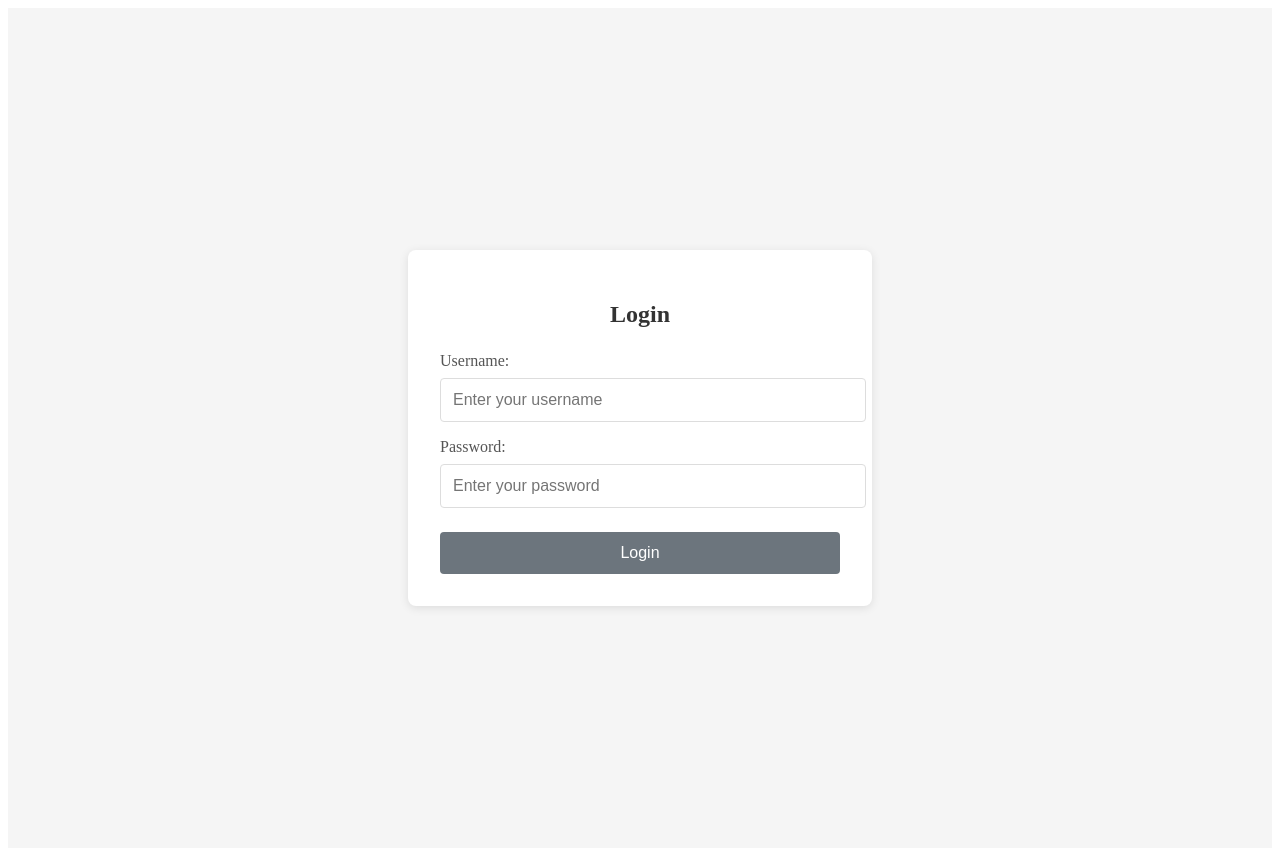
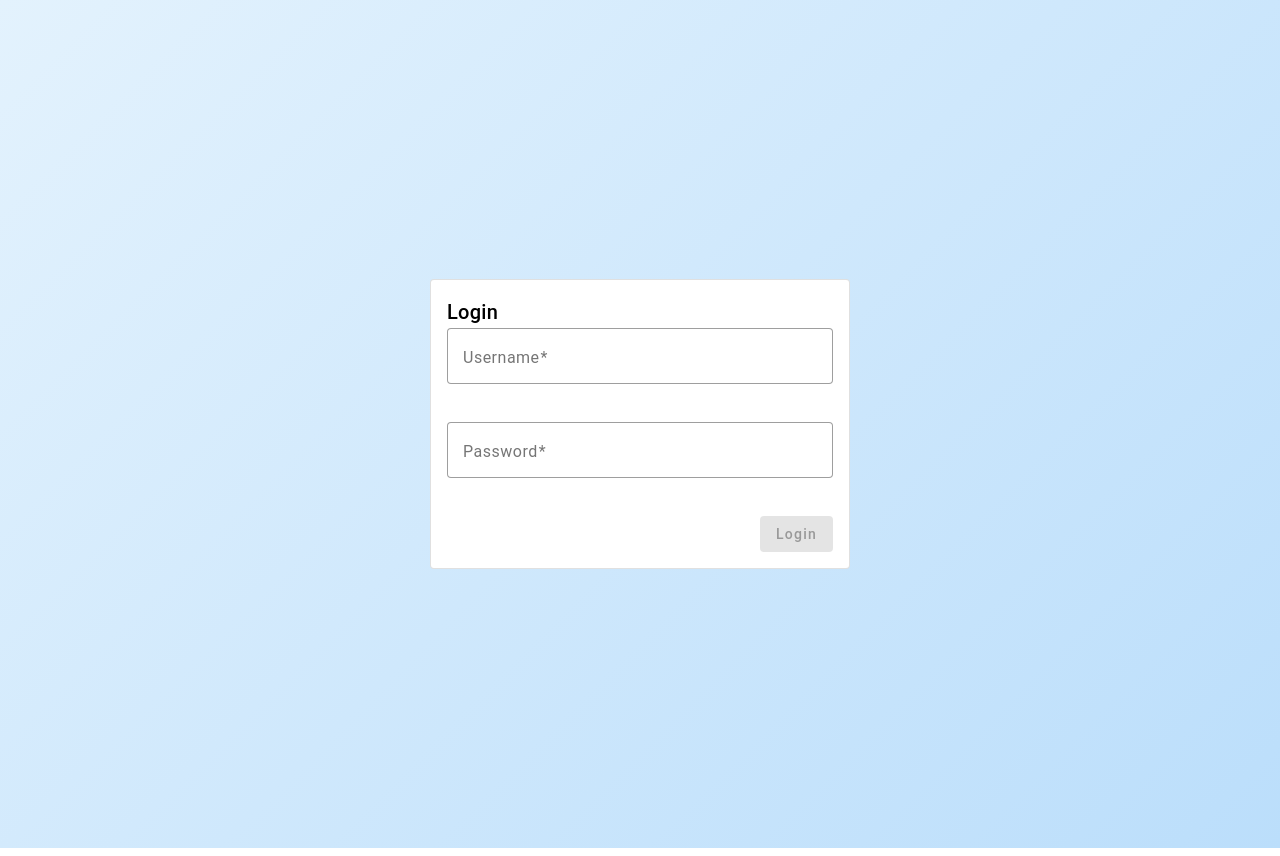
Before and after one commit to ykhanin80/Brain2-API-Demo-Angular-app, an Angular app: page /login in a window 1280 px wide. Built offline with nearby package versions, Linux system fonts and the light colour scheme.

Commit message:
cosmetics 2

```diff
--- a/package.json
+++ b/package.json
@@ -21,10 +21,13 @@
   },
   "private": true,
   "dependencies": {
+    "@angular/animations": "^20.1.6",
+    "@angular/cdk": "^20.1.6",
     "@angular/common": "^20.1.0",
     "@angular/compiler": "^20.1.0",
     "@angular/core": "^20.1.0",
     "@angular/forms": "^20.1.0",
+    "@angular/material": "^20.1.6",
     "@angular/platform-browser": "^20.1.0",
     "@angular/platform-server": "^20.1.0",
     "@angular/router": "^20.1.0",
--- a/src/app/app.config.ts
+++ b/src/app/app.config.ts
@@ -1,4 +1,5 @@
 import { ApplicationConfig, provideBrowserGlobalErrorListeners, provideZoneChangeDetection } from '@angular/core';
+import { provideAnimations } from '@angular/platform-browser/animations';
 import { provideRouter } from '@angular/router';
 import { provideHttpClient, withInterceptors, withFetch } from '@angular/common/http';
 
@@ -10,7 +11,8 @@ export const appConfig: ApplicationConfig = {
   providers: [
     provideBrowserGlobalErrorListeners(),
     provideZoneChangeDetection({ eventCoalescing: true }),
-    provideRouter(routes),
+  provideRouter(routes),
+  provideAnimations(),
     provideClientHydration(withEventReplay()),
     provideHttpClient(withFetch(), withInterceptors([authInterceptor]))
   ]
--- a/src/app/app.ts
+++ b/src/app/app.ts
@@ -1,11 +1,12 @@
 import { Component, signal, inject } from '@angular/core';
+import { MatButtonModule } from '@angular/material/button';
 import { RouterOutlet } from '@angular/router';
 import { CommonModule } from '@angular/common';
 import { Auth } from './auth';
 
 @Component({
   selector: 'app-root',
-  imports: [RouterOutlet, CommonModule],
+  imports: [RouterOutlet, CommonModule, MatButtonModule],
   templateUrl: './app.html',
   styleUrl: './app.scss'
 })
--- a/src/app/data-maintenance/data-maintenance.scss
+++ b/src/app/data-maintenance/data-maintenance.scss
@@ -1,8 +1,7 @@
 .data-maintenance {
-  padding: 20px;
-  max-width: 1400px;
-  margin: 0 auto;
-  font-family: 'Segoe UI', Tahoma, Geneva, Verdana, sans-serif;
+  padding:20px;
+  margin:0 auto;
+  font-family:'Segoe UI', Tahoma, Geneva, Verdana, sans-serif;
 }
 
 // Import mapping styles
@@ -206,6 +205,14 @@ body.has-import-open { padding-top:140px; overflow:hidden; }
     overflow: hidden;
     box-shadow: 0 2px 8px rgba(0, 0, 0, 0.1);
     border: 1px solid #e0e0e0;
+    /* Now fill the page container without causing viewport overflow */
+    width:100%;
+    max-width:100%;
+    margin:0 auto;
+  }
+
+  @media (max-width: 1000px){
+    .table-container { width:100%; max-width:100%; }
   }
 
   .articles-table {
@@ -1441,6 +1448,21 @@ body.has-import-open { padding-top:140px; overflow:hidden; }
 .simple-style-codes .simple-text-item input { width:18ch; max-width:18ch; }
 .simple-style-codes .codes-list .simple-text-item input { width:14ch; }
 .simple-style-codes .logos-list .simple-text-item input { width:10ch; }
+.stacked-label-input .simple-text-item { display:flex; flex-direction:column; align-items:stretch; }
+.stacked-label-input .simple-text-item label.stacked { text-align:left; min-width:0; font-weight:500; margin-bottom:2px; }
+.stacked-label-input .simple-text-item input { width:100%; max-width:22ch; }
+.numeric-stacked .simple-text-item input { height:32px; padding:.4rem .55rem; border:1px solid #ced4da; border-radius:4px; font-size:.8rem; }
+.numeric-stacked .simple-text-item input:focus { outline:none; border-color:#1976d2; box-shadow:0 0 0 2px rgba(25,118,210,.15); }
+.tare-mode-row .mini-group input, .tare-mode-row .mini-group select { height:32px; padding:.35rem .5rem; }
+.description-after-approval .form-group.full-width input { width:100%; }
+.weight-desc-row { align-items:flex-end; }
+.weight-desc-row .form-group.flex-grow { flex:1 1 auto; }
+.labeling-mode-group select { min-width:140px; height:34px; padding:.35rem .6rem; font-size:.8rem; }
+.labeling-mode-group select option { font-size:.8rem; }
+.numeric-stacked .simple-text-item label.stacked { font-size:.8rem; }
+.wide-name input#editName { width:64ch; max-width:100%; }
+.hide-labeler-checkboxes .checkbox-label { display:none !important; }
+.moved-desc-row { display:none; }
 
 /* Scoped larger font size just for dense text-related areas */
 .compact-text-fields input,
@@ -1501,14 +1523,15 @@ body.has-import-open { padding-top:140px; overflow:hidden; }
 
 // Order-style adaptation
 .order-like-container {
-  /* Expanded width to use 90% of viewport (was fixed 1200px) */
-  width: 90%;
-  max-width: 90%;
-  margin: 0 auto;
-  padding: 1.5rem 2rem 2.5rem;
+  /* Unified: use 90vw so internal full-width elements align left/right evenly */
+  width:90vw;
+  max-width:90vw;
+  margin:0 auto;
+  padding:1.5rem 2rem 2.5rem;
+  box-sizing:border-box;
   background: linear-gradient(135deg,#f5f7fa 0%,#c3cfe2 100%);
-  min-height: 100vh;
-  border-radius: 0 0 18px 18px;
+  min-height:100vh;
+  border-radius:0 0 18px 18px;
 }
 
 /* On narrow viewports keep full width for better space usage */
--- a/src/app/login/login.html
+++ b/src/app/login/login.html
@@ -1,50 +1,28 @@
-<div class="login-container">
-  <div class="login-form">
-    <h2>Login</h2>
-
-    <form [formGroup]="loginForm" (ngSubmit)="onSubmit()">
-      <div class="form-group">
-        <label for="username">Username:</label>
-        <input
-          type="text"
-          id="username"
-          formControlName="username"
-          [class.error]="loginForm.get('username')?.invalid && loginForm.get('username')?.touched"
-          placeholder="Enter your username"
-        >
-        <div class="error-message" *ngIf="loginForm.get('username')?.invalid && loginForm.get('username')?.touched">
-          Username is required
+<div class="login-container mat-typography">
+  <mat-card appearance="outlined" class="login-form-card">
+    <mat-card-header>
+      <mat-card-title>Login</mat-card-title>
+    </mat-card-header>
+    <mat-card-content>
+      <form [formGroup]="loginForm" (ngSubmit)="onSubmit()" class="login-form-fields">
+        <mat-form-field appearance="outline" class="full-width">
+          <mat-label>Username</mat-label>
+          <input matInput formControlName="username" placeholder="Enter your username" autocomplete="username" />
+          <mat-error *ngIf="loginForm.get('username')?.invalid && loginForm.get('username')?.touched">Username is required</mat-error>
+        </mat-form-field>
+        <mat-form-field appearance="outline" class="full-width">
+          <mat-label>Password</mat-label>
+          <input matInput type="password" formControlName="password" placeholder="Enter your password" autocomplete="current-password" />
+          <mat-error *ngIf="loginForm.get('password')?.invalid && loginForm.get('password')?.touched">Password is required</mat-error>
+        </mat-form-field>
+        <div class="actions">
+          <button mat-raised-button color="primary" type="submit" [disabled]="loginForm.invalid || isLoading">
+            <span *ngIf="!isLoading">Login</span>
+            <span *ngIf="isLoading">Logging in...</span>
+          </button>
         </div>
-      </div>
-
-      <div class="form-group">
-        <label for="password">Password:</label>
-        <input
-          type="password"
-          id="password"
-          formControlName="password"
-          [class.error]="loginForm.get('password')?.invalid && loginForm.get('password')?.touched"
-          placeholder="Enter your password"
-        >
-        <div class="error-message" *ngIf="loginForm.get('password')?.invalid && loginForm.get('password')?.touched">
-          Password is required
-        </div>
-      </div>
-
-      <div class="form-actions">
-        <button
-          type="submit"
-          [disabled]="loginForm.invalid || isLoading"
-          class="login-btn"
-        >
-          <span *ngIf="!isLoading">Login</span>
-          <span *ngIf="isLoading">Logging in...</span>
-        </button>
-      </div>
-
-      <div class="error-message" *ngIf="errorMessage">
-        {{ errorMessage }}
-      </div>
-    </form>
-  </div>
+        <mat-hint *ngIf="errorMessage" class="error-hint">{{ errorMessage }}</mat-hint>
+      </form>
+    </mat-card-content>
+  </mat-card>
 </div>
--- a/src/app/login/login.scss
+++ b/src/app/login/login.scss
@@ -1,90 +1,7 @@
-.login-container {
-  display: flex;
-  justify-content: center;
-  align-items: center;
-  min-height: 100vh;
-  background-color: #f5f5f5;
-  padding: 20px;
-}
-
-.login-form {
-  background: white;
-  padding: 2rem;
-  border-radius: 8px;
-  box-shadow: 0 2px 10px rgba(0, 0, 0, 0.1);
-  width: 100%;
-  max-width: 400px;
-
-  h2 {
-    text-align: center;
-    margin-bottom: 1.5rem;
-    color: #333;
-  }
-}
-
-.form-group {
-  margin-bottom: 1rem;
-
-  label {
-    display: block;
-    margin-bottom: 0.5rem;
-    font-weight: 500;
-    color: #555;
-  }
-
-  input {
-    width: 100%;
-    padding: 0.75rem;
-    border: 1px solid #ddd;
-    border-radius: 4px;
-    font-size: 1rem;
-    transition: border-color 0.3s ease;
-
-    &:focus {
-      outline: none;
-      border-color: #007bff;
-      box-shadow: 0 0 0 2px rgba(0, 123, 255, 0.25);
-    }
-
-    &.error {
-      border-color: #dc3545;
-
-      &:focus {
-        border-color: #dc3545;
-        box-shadow: 0 0 0 2px rgba(220, 53, 69, 0.25);
-      }
-    }
-  }
-}
-
-.form-actions {
-  margin-top: 1.5rem;
-
-  .login-btn {
-    width: 100%;
-    padding: 0.75rem;
-    background-color: #007bff;
-    color: white;
-    border: none;
-    border-radius: 4px;
-    font-size: 1rem;
-    font-weight: 500;
-    cursor: pointer;
-    transition: background-color 0.3s ease;
-
-    &:hover:not(:disabled) {
-      background-color: #0056b3;
-    }
-
-    &:disabled {
-      background-color: #6c757d;
-      cursor: not-allowed;
-    }
-  }
-}
-
-.error-message {
-  color: #dc3545;
-  font-size: 0.875rem;
-  margin-top: 0.25rem;
-}
+// New Material-centric styling for login page
+.login-container { display:flex; justify-content:center; align-items:center; min-height:100vh; padding:1.5rem; background:linear-gradient(135deg,#e3f2fd,#bbdefb); }
+.login-form-card { width:100%; max-width:420px; }
+.login-form-fields { display:flex; flex-direction:column; gap:1rem; }
+.full-width { width:100%; }
+.actions { display:flex; justify-content:flex-end; }
+.error-hint { color:#d32f2f; font-weight:500; }
--- a/src/app/login/login.ts
+++ b/src/app/login/login.ts
@@ -1,4 +1,8 @@
 import { Component, inject } from '@angular/core';
+import { MatFormFieldModule } from '@angular/material/form-field';
+import { MatInputModule } from '@angular/material/input';
+import { MatButtonModule } from '@angular/material/button';
+import { MatCardModule } from '@angular/material/card';
 import { FormBuilder, FormGroup, Validators, ReactiveFormsModule } from '@angular/forms';
 import { Router, ActivatedRoute } from '@angular/router';
 import { CommonModule } from '@angular/common';
@@ -6,7 +10,7 @@ import { Auth, LoginRequest } from '../auth';
 
 @Component({
   selector: 'app-login',
-  imports: [CommonModule, ReactiveFormsModule],
+  imports: [CommonModule, ReactiveFormsModule, MatFormFieldModule, MatInputModule, MatButtonModule, MatCardModule],
   templateUrl: './login.html',
   styleUrl: './login.scss'
 })
--- a/src/styles.scss
+++ b/src/styles.scss
@@ -1 +1,25 @@
-/* You can add global styles to this file, and also import other style files */
+/* Angular Material theming */
+@use '@angular/material' as mat;
+
+// Include the common styles for Angular Material.
+@include mat.core();
+
+// Define a custom theme (using indigo/pink as base).
+$primary: mat.m2-define-palette(mat.$m2-indigo-palette, 500, 300, 700);
+$accent: mat.m2-define-palette(mat.$m2-pink-palette, 500, 300, 700);
+$warn: mat.m2-define-palette(mat.$m2-red-palette);
+
+$app-theme: mat.m2-define-light-theme((
+	color: (
+		primary: $primary,
+		accent: $accent,
+		warn: $warn,
+	),
+	typography: mat.m2-define-typography-config(),
+	density: 0,
+));
+
+@include mat.all-component-themes($app-theme);
+
+html, body { height:100%; }
+body { margin:0; font-family: Roboto, "Segoe UI", Arial, sans-serif; }
```
Also changed, not shown: src/app/data-maintenance/data-maintenance.html (+16 -18 lines), 1 other file (tests, documents, lock files or other folders).
